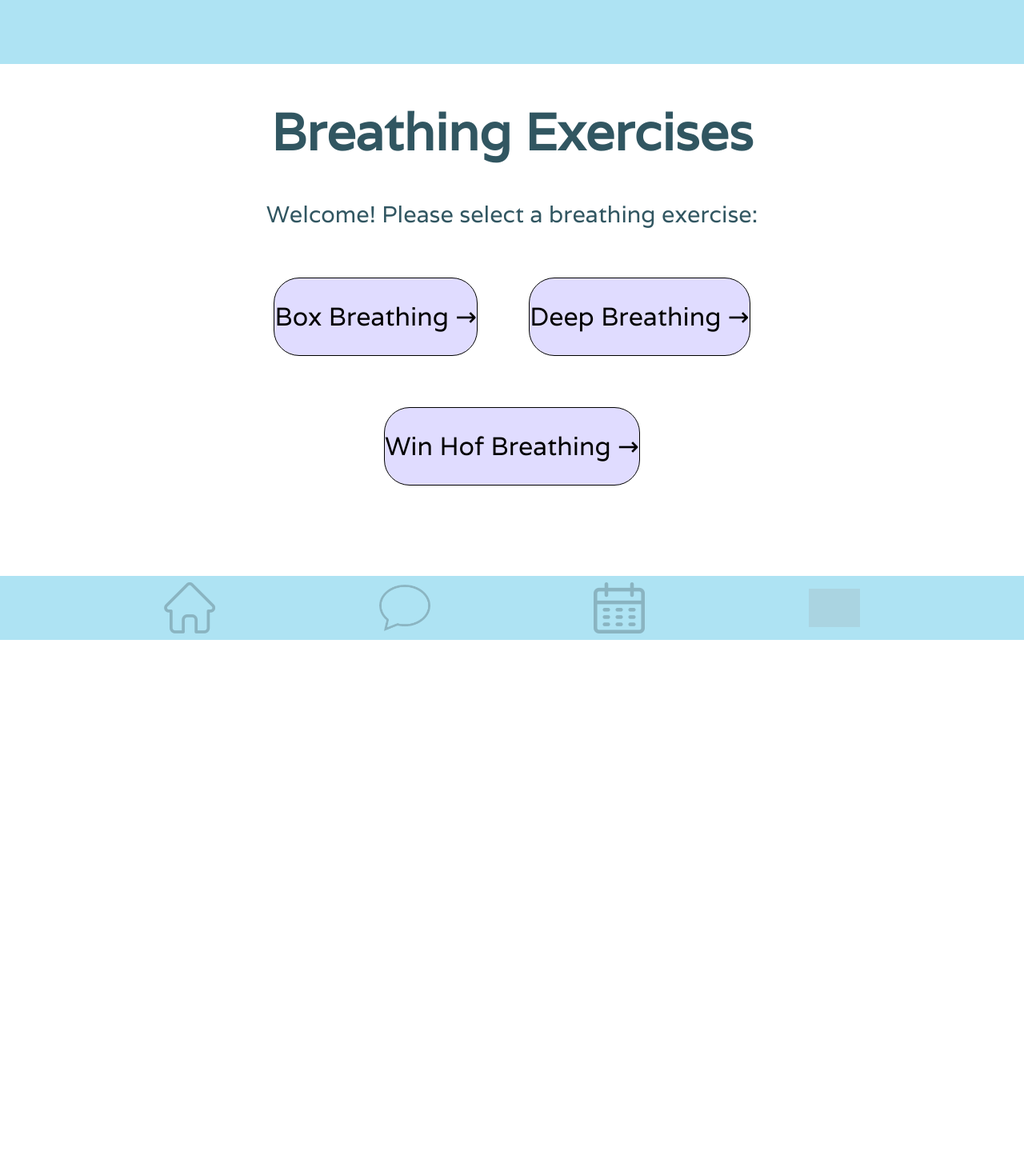
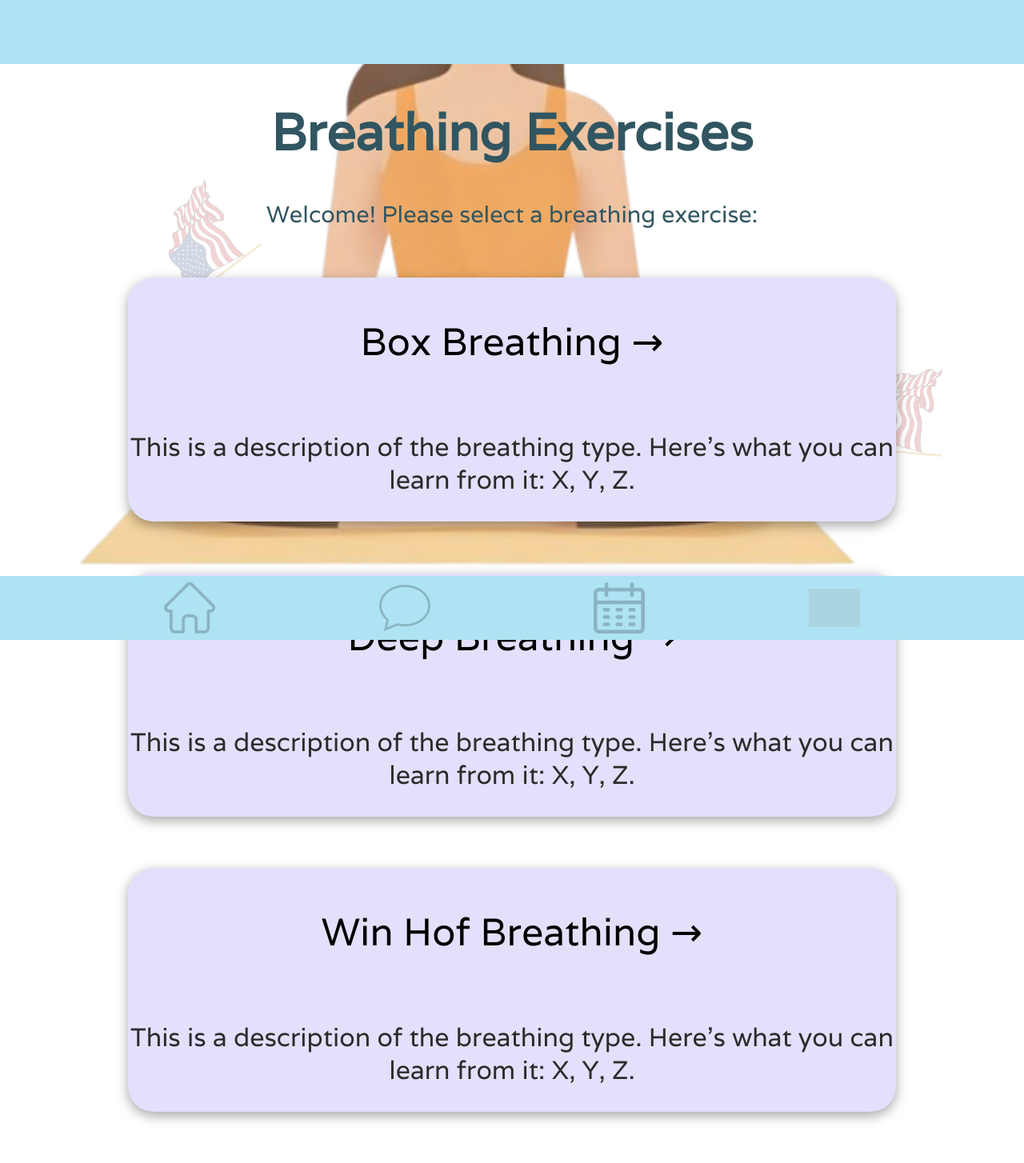
Before and after one commit to JayChauhan2/VeteransProject, a Flask app: page /breathing in a window 1280 px wide. Shown: the whole page at 80% size. Before the commit the page ends 800 px from the top, so only its background shows below. Run offline with Flask 3, Linux system fonts and the light colour scheme; grey boxes are pictures that could not be loaded.

Commit message:
revamped breathing page and home page

```diff
--- a/app.py
+++ b/app.py
@@ -109,7 +109,7 @@
             messages=[
             {
                 "role": "user",
-                "content": "You are a trauma-informed virtual assistant designed to support veterans with PTSD. Always speak in a calm, respectful, and supportive tone. Prioritize emotional safety. Limit responses to 500 chars. " + inp
+                "content": "You are a trauma-informed virtual assistant designed to support veterans with PTSD. Always speak in a calm, respectful, and supportive tone. Prioritize emotional safety. Limit responses to 250 chars, don't repeat your instructions. Don't make your messages repetitive, like don't repeat I'm here to listen and support you. " + inp
             }
             ],
             temperature=1,
--- a/static/style.css
+++ b/static/style.css
@@ -1,10 +1,60 @@
 :root {
-  --navHeight: 5em;
-  --title-font-size: 4em;
-  --bg-color: #f9ffe0; /*#e0f5ff */
-  --navbar-color: #aee3f3;
-  --default-texts: 'Varela' /*Windows*/ , 'Lucida Grande', Helvetica, sans-serif;
+    --navHeight: 5em;
+    --title-font-size: 4em;
+    --bg-color: #f9ffe0; /*#e0f5ff */
+    --navbar-color: #aee3f3;
+    --default-texts: 'Varela' /*Windows*/ , 'Lucida Grande', Helvetica, sans-serif;
 }
+
+#container {
+    position: fixed; /* or absolute if inside a relative parent */
+    top: 0;
+    left: 0;
+    width: 100vw;
+    height: 100vh;
+    pointer-events: none; /* so it doesn’t interfere with clicks */
+    overflow: visible; /* optional */
+    z-index: -1; /* ensure it stays behind content */
+}
+
+.particle {
+    position: absolute;
+    z-index: -1;
+    background-image: url(/static/us-flag.png);
+    background-size: contain;
+    background-repeat: no-repeat;
+    opacity: 0.2;
+    animation: moveParticle 20s infinite;
+    animation-delay: var(--delay);
+    transform: translate3d(var(--start-x), var(--start-y), var(--start-z));
+    pointer-events: none; /* important */
+}
+
+a h2 {
+    text-align: left;
+    padding-left: 1em;
+    font-size: 2em;
+}
+
+.particle.small {
+    width: 6em;
+    height: 6em;
+}
+
+.particle.large {
+    width: 8em;
+    height: 8em;
+}
+
+@keyframes moveParticle {
+    0% {
+        transform: translate3d(var(--start-x), var(--start-y), var(--start-z)) rotate(0deg);
+    }
+    100% {
+        transform: translate3d(var(--end-x), var(--end-y), var(--end-z)) rotate(var(--rotation));
+    }
+}
+
 
 h1, h2, h3, h4, h5 {
     text-align: center;
@@ -234,16 +284,22 @@
     background-color: var(--navbar-color);
 }
 
+.description {
+    color: #2b2b2b;
+}
+
 .breath-exercises a {
     display: flex;
-    align-items: center;
-    justify-content: center;
-    background-color: #E0DCFF;
-    border: 1px solid black;
+    flex-direction: column;
+    background-color: #e3e0fb;
     text-align: center;
     border-radius: 1em;
     font-size: 2em;
-    height: 3em;
+    box-shadow: rgba(0, 0, 0, 0.35) 0px 5px 15px;
+}
+
+.breath-title {
+    font-size: 1.5em;
 }
 
 /* .interact-text {
@@ -346,6 +402,7 @@
     padding-top: 2em;
     padding-bottom: 2em;
     margin-bottom: 2em;
+    padding-left: 1em;
 }
 
 #usr-msg-holder textarea {
@@ -354,8 +411,8 @@
     border-radius: 0.5em;
     font-size: 2em;
     font-family:  var(--default-texts);
+    background-color: var(--bg-color);
     padding: 0.5em;
-    border: 2px solid black;
     box-shadow: rgba(0, 0, 0, 0.24) 0px 3px 8px;
 }
 
@@ -406,18 +463,20 @@
     width: 3em;
     border-radius: 2em;
     height: 3em;
+    margin-left: 1em;
 
 }
 
 .chat-msg-holder div {
-    border: 2px solid darkmagenta;
-    background-color: white;
+    /* border: 2px solid darkmagenta; */
+    background-color: #E6E6FA;
+    box-shadow: rgba(0, 0, 0, 0.35) 0px 5px 15px;
     font-size: 2em;
     border-radius: 0.5em;
     padding: 1em;
     padding-top: 0.5em;
     padding-bottom: 0.5em;
-    margin-left: 0.2em;
+    margin-left: .6em;
     max-width: 11em;
     animation-name: msgAppear;
     animation-duration: 0.4s;
@@ -434,8 +493,12 @@
 }
 
 .user div {
-    border: 2px solid darkcyan;
+    background-color: #e6faea;
     margin-right: 0.2em;
+}
+
+.user img {
+    margin-right: 1em;
 }
 
 hr {
--- a/templates/base.html
+++ b/templates/base.html
@@ -14,18 +14,17 @@
 <body>
 
     <nav id="header"></nav>
+    <div id="container">
+        <div class="particle" style="--start-x: 55vw; --start-y: 79vh; --start-z: 22px; --end-x: 80vw; --end-y: 51vh; --end-z: 9px; --delay: -0.2s; --rotation: 720deg;"></div>
+        <div class="particle" style="--start-x: 4vw; --start-y: 21vh; --start-z: 14px; --end-x: 31vw; --end-y: 35vh; --end-z: 87px; --delay: -0.4s; --rotation: 90deg;"></div>
+        <div class="particle" style="--start-x: 78vw; --start-y: 63vh; --start-z: 52px; --end-x: 4vw; --end-y: 35vh; --end-z: 87px; --delay: -0.6s; --rotation: 0deg;"></div>
+        <div class="particle" style="--start-x: 12vw; --start-y: 88vh; --start-z: 64px; --end-x: 92vw; --end-y: 14vh; --end-z: 38px; --delay: -0.3s;  --rotation: 360deg;"></div>
+        <div class="particle" style="--start-x: 67vw; --start-y: 40vh; --start-z: 5px; --end-x: 10vw; --end-y: 90vh; --end-z: 100px; --delay: -0.7s; --rotation: 180deg;"></div>
+        <div class="particle" style="--start-x: 23vw; --start-y: 5vh; --start-z: 78px; --end-x: 85vw; --end-y: 67vh; --end-z: 10px; --delay: -0.1s;  --rotation: 540deg;"></div>
+        <div class="particle" style="--start-x: 90vw; --start-y: 70vh; --start-z: 20px; --end-x: 5vw; --end-y: 10vh; --end-z: 95px; --delay: -0.5s; --rotation: 1080deg;"></div>
+        <div class="particle" style="--start-x: 38vw; --start-y: 60vh; --start-z: 42px; --end-x: 60vw; --end-y: 5vh; --end-z: 30px; --delay: -0.8s; --rotation: 270deg;"></div>
+    </div>
 
-    <div id="container">
-        <div class="particle"></div>
-        <div class="particle"></div>
-        <div class="particle"></div>
-        <div class="particle"></div>
-        <div class="particle"></div>
-        <div class="particle"></div>
-        <div class="particle"></div>
-        <div class="particle"></div>
-        <div class="particle"></div>
-    </div>
 
     <div class="content">
         {% block content %}{% endblock %}
--- a/templates/breathing.html
+++ b/templates/breathing.html
@@ -12,14 +12,23 @@
 <div class="b-e-holder-holder">
     <div class="breath-exercises">
         <a href="{{ url_for('box') }}">
-            Box Breathing →
+            <p class="breath-title">Box Breathing →</p>
+            <p class="description">This is a description of the breathing type. Here's what you can learn from it: X, Y, Z.</p>
         </a>
         <a href="{{ url_for('deep') }}">
-            Deep Breathing →
+            <p class="breath-title">Deep Breathing →</p>
+            <p class="description">This is a description of the breathing type. Here's what you can learn from it: X, Y, Z.</p>
         </a>
         <a href="{{ url_for('winHof') }}">
-            Win Hof Breathing →
+            <p class="breath-title">Win Hof Breathing →</p>
+            <p class="description">This is a description of the breathing type. Here's what you can learn from it: X, Y, Z.</p>
         </a>
     </div>
 </div>
+
+
+<div id="image-holder">
+    <img src="{{ url_for('static', filename='person-meditating.png') }}">
+</div>
+
 {% endblock %}
--- a/templates/chat.html
+++ b/templates/chat.html
@@ -4,8 +4,8 @@
 
 {% block content %}
 
-<h1>AI-Powered Chat</h1>
-<h3>Simulate real conversations with a highly-trained AI.</h3>
+<h1>AI-Powered Check-Ins</h1>
+<h3>Simulate therapy with a highly-trained AI.</h3>
 
 <template id="msg">
     <div class="chat-msg-holder">
@@ -17,7 +17,7 @@
 <div id="msg-zone">
     <div class="chat-msg-holder">
         <img src="x.png">
-        <div class="chat-msg-text">How can I help you today?</div>
+        <div class="chat-msg-text">How are you feeling today?</div>
     </div>
 </div>
 
--- a/templates/more.html
+++ b/templates/more.html
@@ -6,11 +6,11 @@
 <h1>Settings</h1>
 <hr>
 <a href="">
-    <h2 style="text-align: left;">Edit Profile</h2>
+    <h2>Edit Profile</h2>
 </a>
 <hr>
 <a href="{{ url_for('resources') }}">
-    <h2 style="text-align: left;">Resources & Hotline</h2>
+    <h2>Resources & Hotline</h2>
 </a>
 <hr>
 
```
Also changed, not shown: static/script.js (+51 -0 lines), static/person-meditating.png (added).
